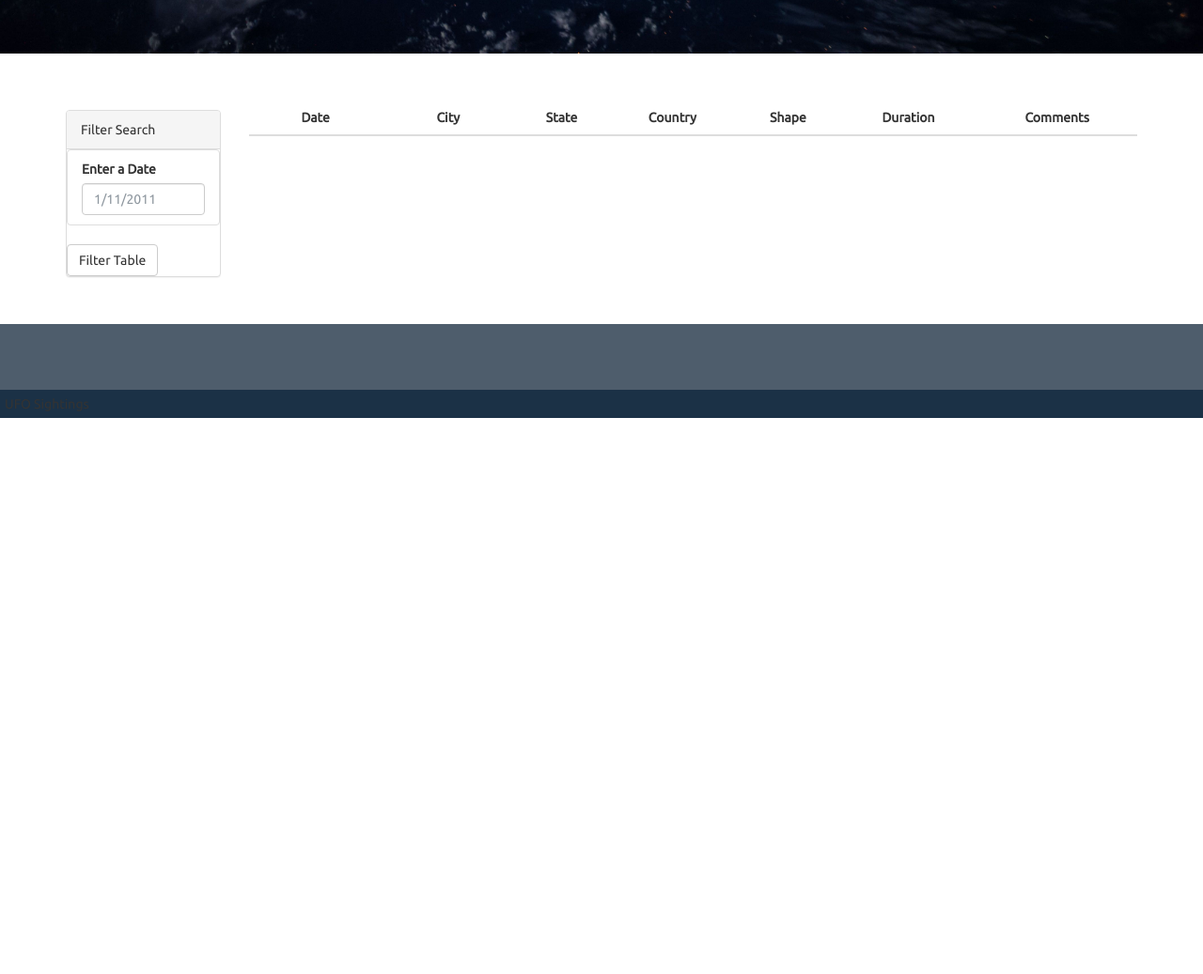
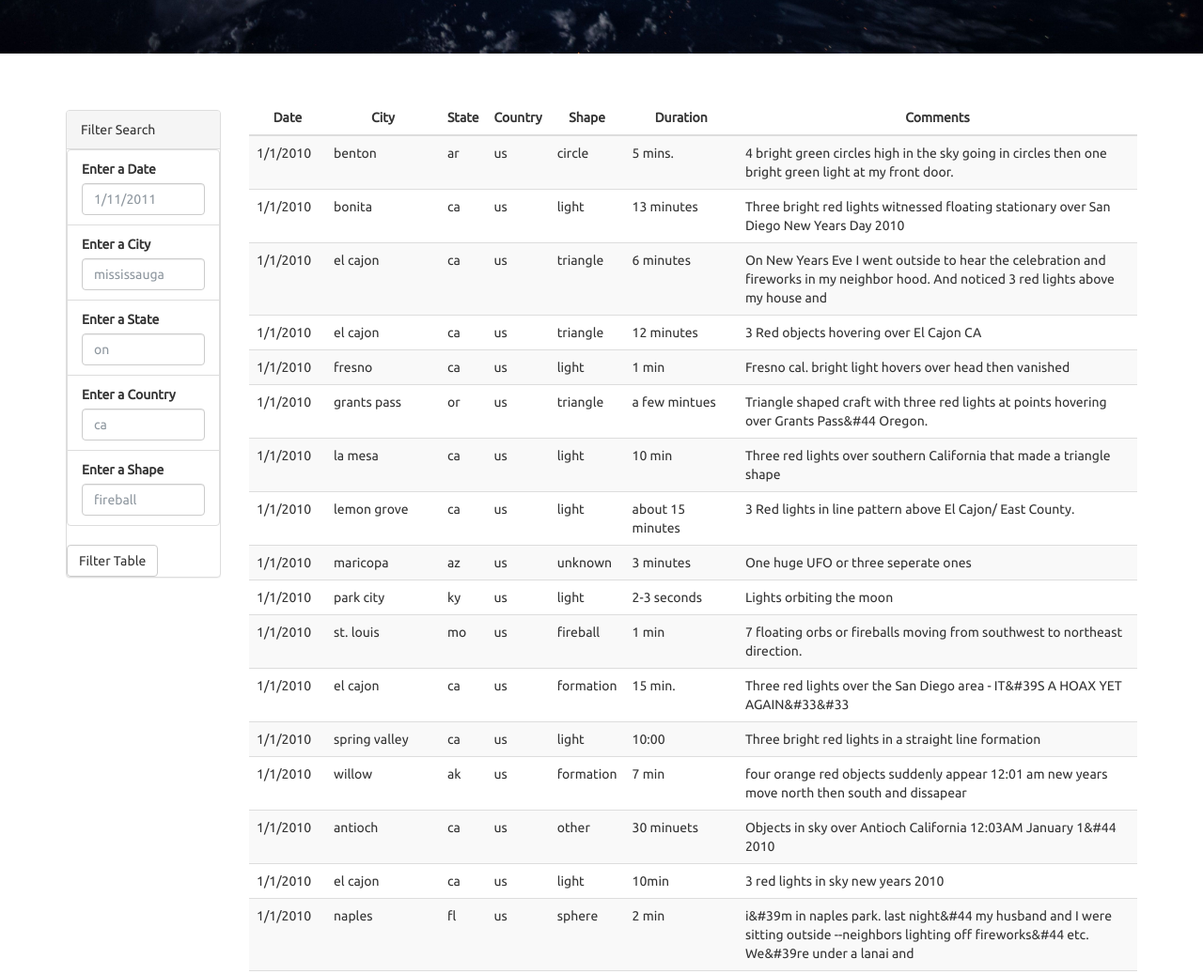
Before and after one commit to KamarRashid/Dynamic-UFO-Sighting-Webpage, a plain HTML site: page UFO-Level-2/index.html in a window 1280 px wide. Shown: the part 555-1592 px from the top of the page at 94% size. Before the commit the page ends 1000 px from the top, so only its background shows below. Drawn offline with nearby package versions, Linux system fonts and the light colour scheme.

Commit message:
added part one js code and filters in html

```diff
--- a/UFO-Level-2/index.html
+++ b/UFO-Level-2/index.html
@@ -39,6 +39,22 @@
                         <label for="date">Enter a Date</label>
                         <input class="form-control" id="datetime" type="text" placeholder="1/11/2011">
                       </li>
+                      <li class="filter list-group-item">
+                        <label for="date">Enter a City</label>
+                        <input class="form-control" id="city" type="text" placeholder="mississauga">
+                      </li>
+                      <li class="filter list-group-item">
+                        <label for="date">Enter a State</label>
+                        <input class="form-control" id="city" type="text" placeholder="on">
+                      </li>
+                      <li class="filter list-group-item">
+                        <label for="date">Enter a Country</label>
+                        <input class="form-control" id="city" type="text" placeholder="ca">
+                      </li>
+                      <li class="filter list-group-item">
+                        <label for="date">Enter a Shape</label>
+                        <input class="form-control" id="city" type="text" placeholder="fireball">
+                      </li>
                     </ul>
                   </div>
                   <button id="filter-btn" type="button" class="btn btn-default">Filter Table</button>
--- a/UFO-Level-2/static/js/app.js
+++ b/UFO-Level-2/static/js/app.js
@@ -1,5 +1,56 @@
 // from data.js
 var tableData = data;
 
-// YOUR CODE HERE!
-console.log(tableData)
+// References
+// Select the button
+var button = d3.select('#filter-btn');
+// Select the form
+var form = d3.select('form');
+// Select table body
+var tbody = d3.select('tbody');
+
+// Append table data to the table body in html page
+tableData.forEach(ufoSightings => {
+    var row = tbody.append('tr')
+    Object.entries(ufoSightings).forEach(([key, value]) => {
+        var cell = row.append('td')
+        cell.text(value)
+    });
+});
+
+// Create event listeners
+button.on('click', runEnter);
+form.on('submit', runEnter);
+
+// Create the event handle function
+function runEnter() {
+
+    // Prevent the page from refreshing
+    d3.event.preventDefault();
+
+    // Select the input element
+    var inputElement = d3.select('#datetime');
+
+    // Get the value property of the input element
+    var inputValue = inputElement.property('value');
+
+    console.log(inputValue);
+
+    // Filter UFO sightings data based on date input
+    var filteredData = tableData.filter(ufoSightings => ufoSightings.datetime === inputValue);
+
+    console.log(filteredData);
+
+    // Reset the table before displaying filtered data
+    tbody.html('');
+
+    // Append the filtered data to the table body in html page
+    filteredData.forEach(ufoSightings => {
+        var row = tbody.append('tr')
+        Object.entries(ufoSightings).forEach(([key, value]) => {
+            var cell = row.append('td')
+            cell.text(value)
+        });
+    });
+
+};
```
